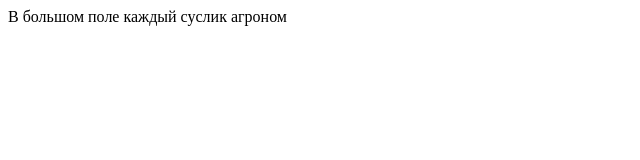
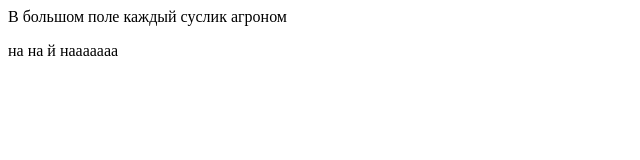
Before and after one commit to tosshanzo/first-project, a plain HTML site: page index.html in a window 1280 px wide. Shown: the full height of the page, 0-640 px from the left. Drawn offline with Linux system fonts and the light colour scheme.

Commit message:
фиг вам фиг нам фиг все по полам

```diff
--- a/index.html
+++ b/index.html
@@ -1 +1,2 @@
 <p>В большом поле каждый суслик агроном</p>
+<p>на на й нааааааа</p>
```
